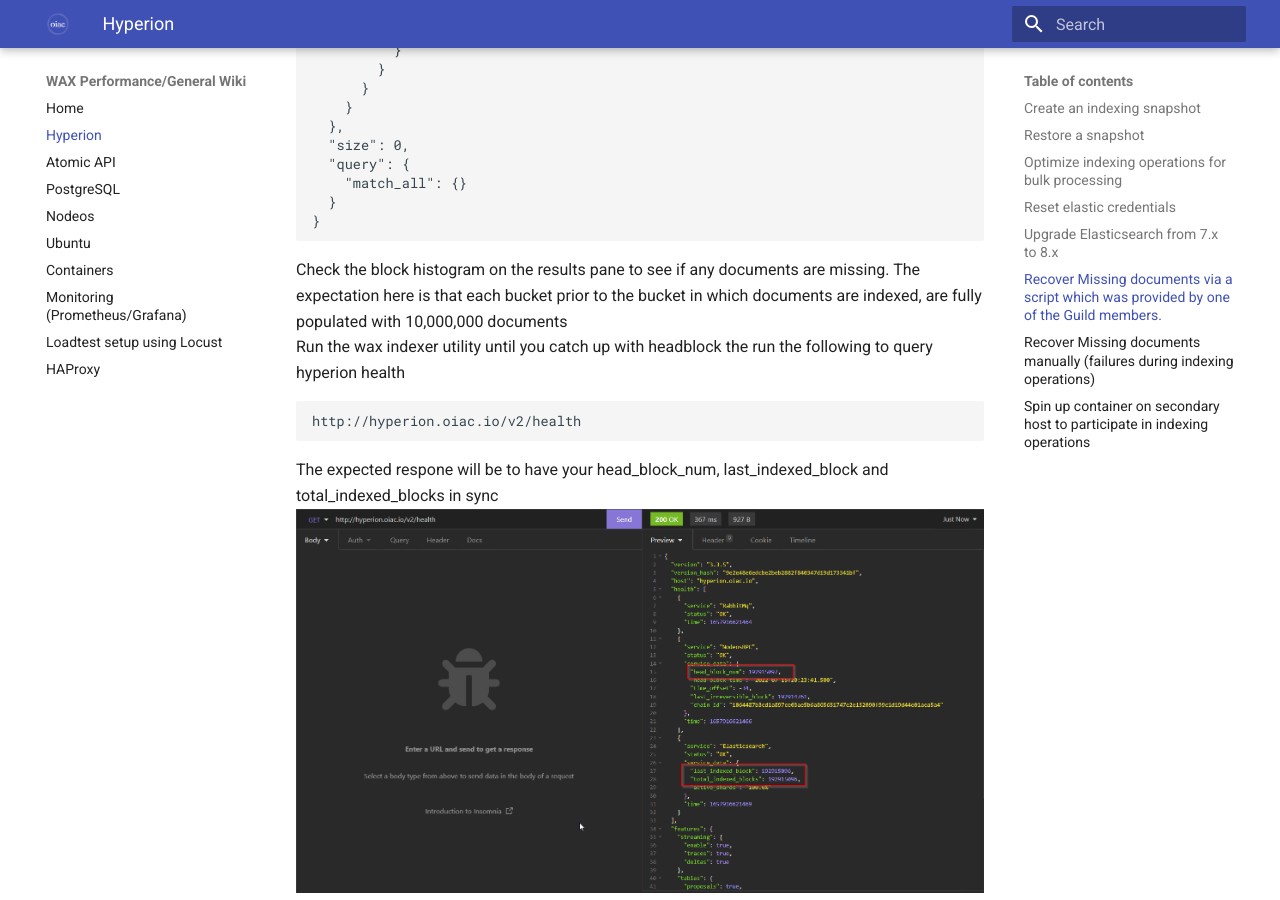
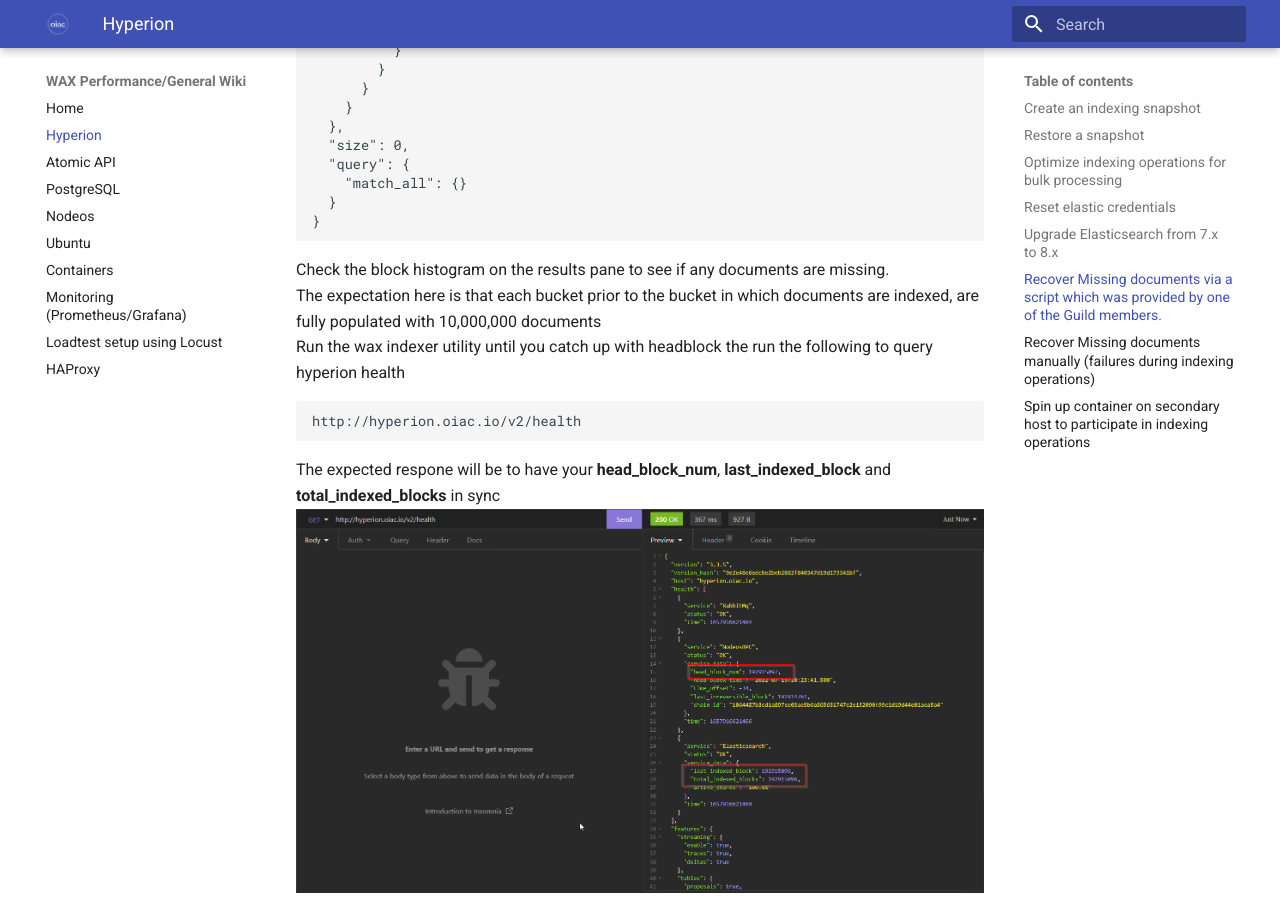
Before and after one commit to oneinacillian/wiki, an MkDocs documentation site: the page built from docs/hyperion.md, in a window 1280 px wide and 900 px high, scrolled down 4822 px. Built offline with MkDocs 1.6.1 and Material for MkDocs 9.7.7, drawn with Linux system fonts in a browser that asks for light colours; some of the changed text lies outside the part shown.

Commit message:
Add hyperion block recovery piece

````diff
--- a/docs/hyperion.md
+++ b/docs/hyperion.md
@@ -6,7 +6,7 @@
 - Optimize indexing operations for bulk processing - <span style="color:red">**not yet complete**</span>
 - Reset elastic credentials
 - Upgrade Elasticsearch from 7.x to 8.x using upgrade assistant - <span style="color:red">**not yet complete**</span>
-- Recover Missing documents via a script - <span style="color:red">**not yet complete**</span>
+- Recover Missing documents via a script
 - Recover Missing documents manually (failures during indexing operations) - <span style="color:red">**not yet complete**</span>
 - pin up container on secondary host to participate in indexing operations - <span style="color:red">**not yet complete**</span>
 
@@ -114,12 +114,13 @@
   }
 }
 ```
-Check the block histogram on the results pane to see if any documents are missing. The expectation here is that each bucket prior to the bucket in which documents are indexed, are fully populated with 10,000,000 documents <br>
+Check the block histogram on the results pane to see if any documents are missing. <br>
+The expectation here is that each bucket prior to the bucket in which documents are indexed, are fully populated with 10,000,000 documents <br>
 Run the wax indexer utility until you catch up with headblock the run the following to query hyperion health
 ```
 http://hyperion.oiac.io/v2/health
 ```
-The expected respone will be to have your head_block_num, last_indexed_block and total_indexed_blocks in sync <br>
+The expected respone will be to have your **head_block_num**, **last_indexed_block** and **total_indexed_blocks** in sync <br>
 <img src="/assets/elastic block status.png"/> <br>
 Should this not be the case, start the manual recovery process as explained in the below section
 
````
